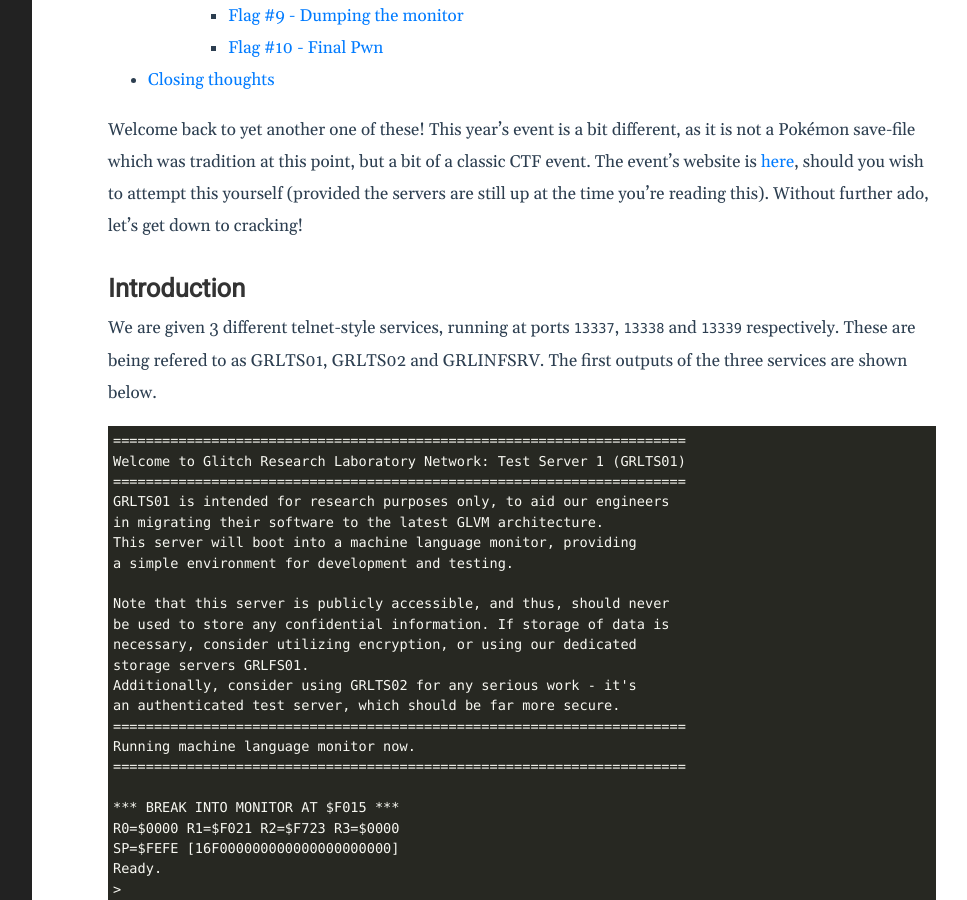
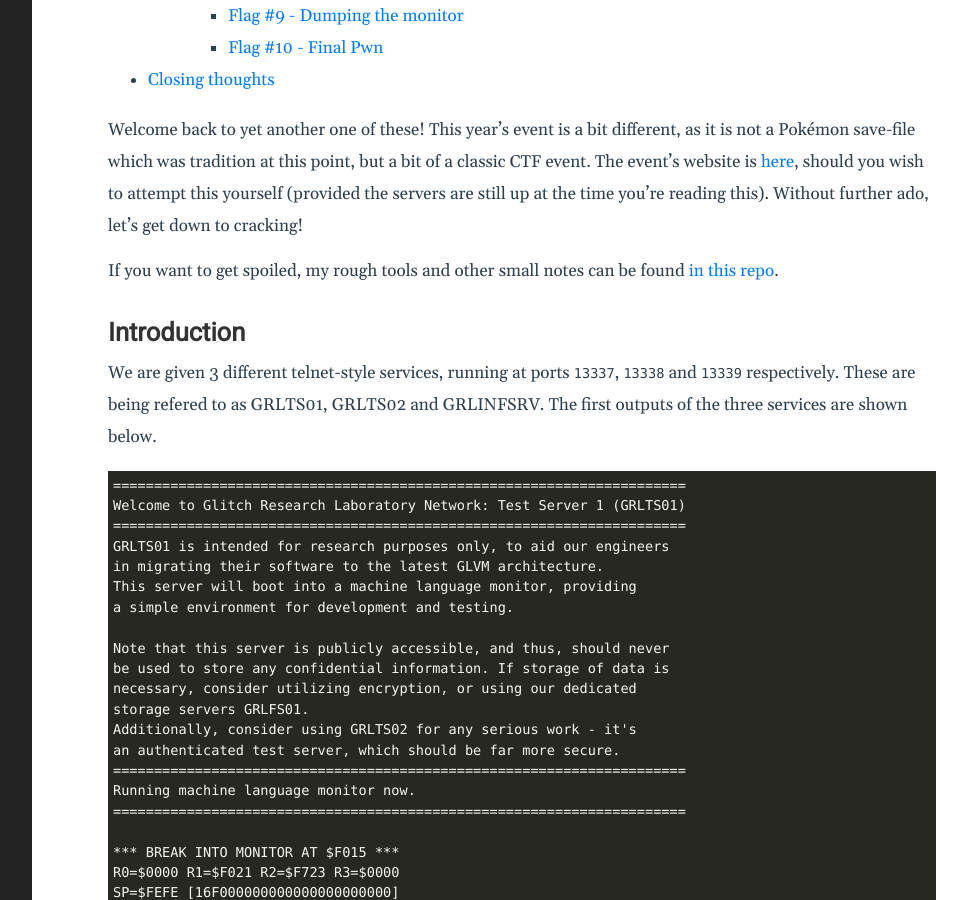
Before and after one commit to Muzuwi/Muzuwi.github.io, a Jekyll site: the page built from _posts/2023-04-15-fools2023.markdown, in a window 1280 px wide and 900 px high, scrolled down 835 px. Shown: the whole window, without its empty margins (268-1235 px from the left). Built offline with Jekyll 4.4.1, drawn with Linux system fonts in a browser that asks for light colours; the table of contents is made by our own code.

Commit message:
posts: Add link to repo

```diff
--- a/_posts/2023-04-15-fools2023.markdown
+++ b/_posts/2023-04-15-fools2023.markdown
@@ -10,6 +10,8 @@
 which was tradition at this point, but a bit of a classic CTF event. The event's website is [here](https://fools2023.online/),
 should you wish to attempt this yourself (provided the servers are still up at the time you're reading this). Without further ado, let's
 get down to cracking!
+
+If you want to get spoiled, my rough tools and other small notes can be found [in this repo](https://github.com/Muzuwi/fools23/tree/master).
 
 # Introduction
 
```
